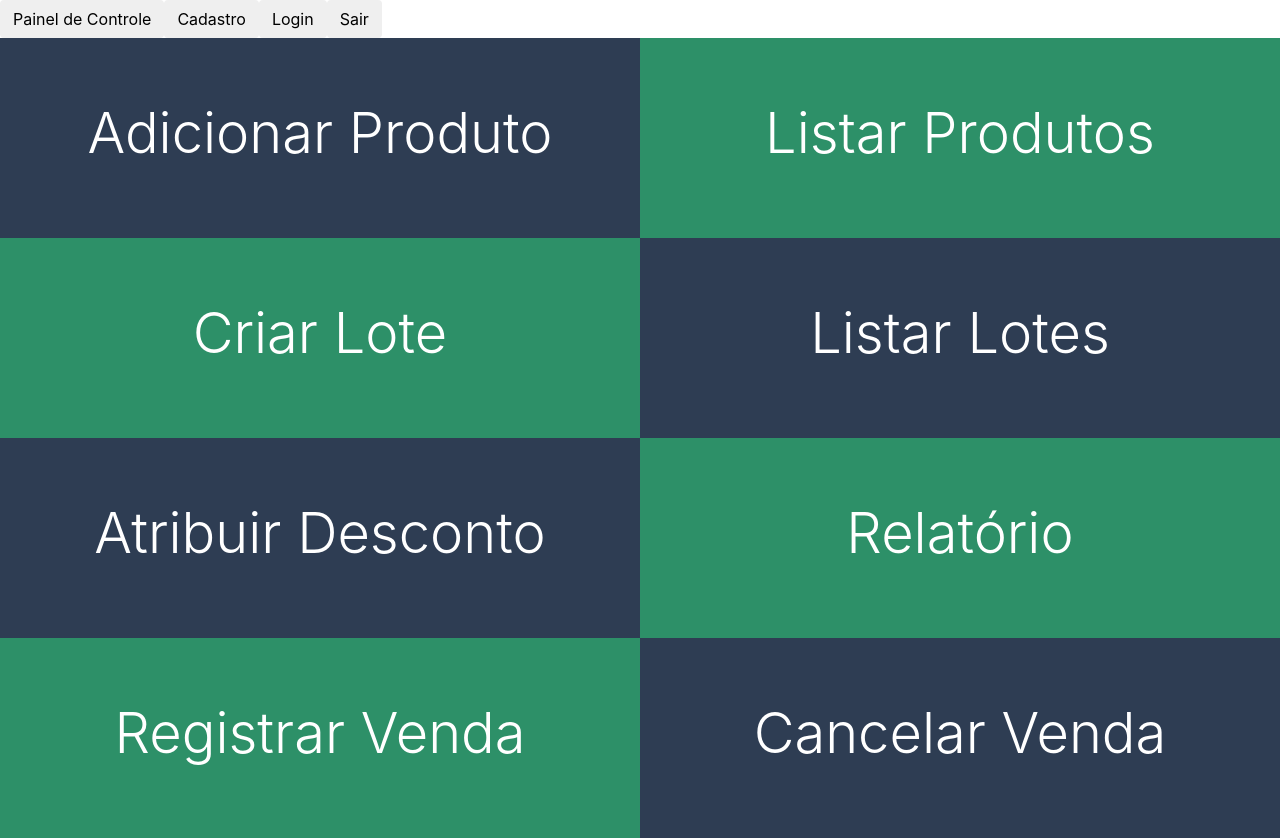
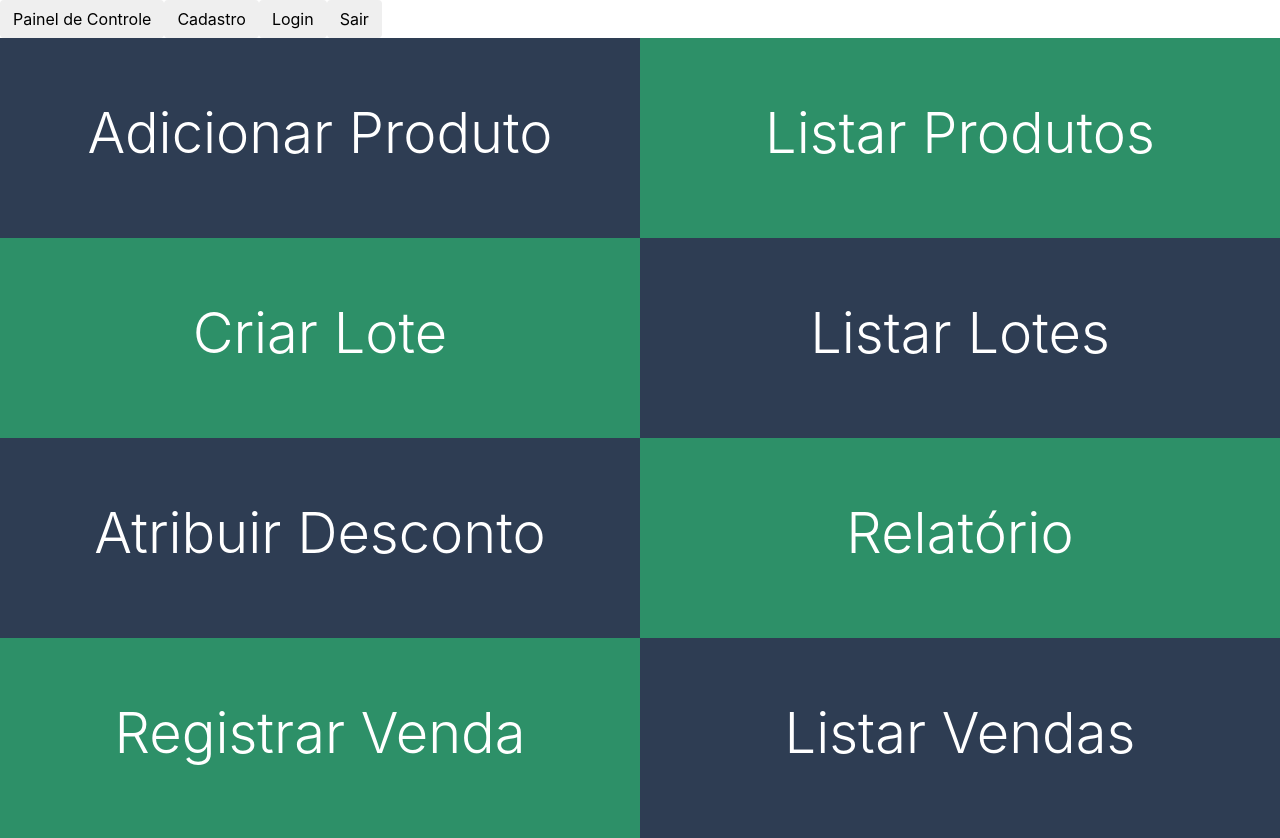
Before and after one commit to JRobsonJr/ProjetoSI1-client, an Angular app: page /painel-de-controle in a window 1280 px wide. Built offline with nearby package versions, Linux system fonts and the light colour scheme; sample sign-in values are in the browser's storage.

Commit message:
Pequena atualização referente a vendas.

```diff
--- a/src/app/app.module.ts
+++ b/src/app/app.module.ts
@@ -18,6 +18,7 @@ import { BsDropdownModule } from 'ngx-bootstrap/dropdown';
 import { AuthService } from './auth/auth.service';
 import { TokenInterceptor } from './auth/token.interceptor';
 import { AuthGuard } from "./auth/auth.guard";
+import { VendaModule } from "./venda/venda.module";
 
 @NgModule({
   declarations: [AppComponent, NavbarComponent],
@@ -32,6 +33,7 @@ import { AuthGuard } from "./auth/auth.guard";
     LoteModule,
     HttpModule,
     HttpClientModule,
+    VendaModule,
     BsDropdownModule.forRoot()
   ],
   providers: [AuthService, AuthGuard,
--- a/src/app/painel-de-controle/painel-de-controle.component.html
+++ b/src/app/painel-de-controle/painel-de-controle.component.html
@@ -28,8 +28,8 @@
       <h1 class="display-4 text-center">Registrar Venda
       </h1>
     </div>
-    <div class="col-6 background color-1" routerLink="/venda/cancelar">
-      <h1 class="display-4 text-center">Cancelar Venda
+    <div class="col-6 background color-1" routerLink="/vendas">
+      <h1 class="display-4 text-center">Listar Vendas
       </h1>
     </div>
   </div>
```
